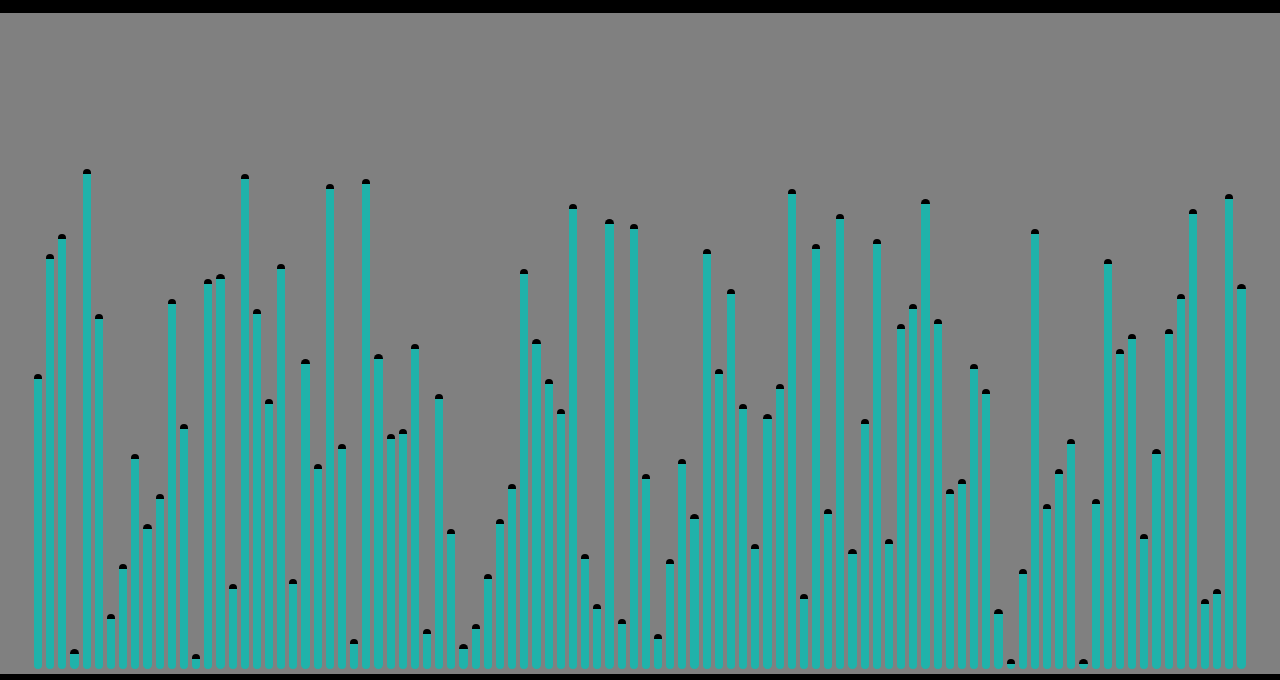
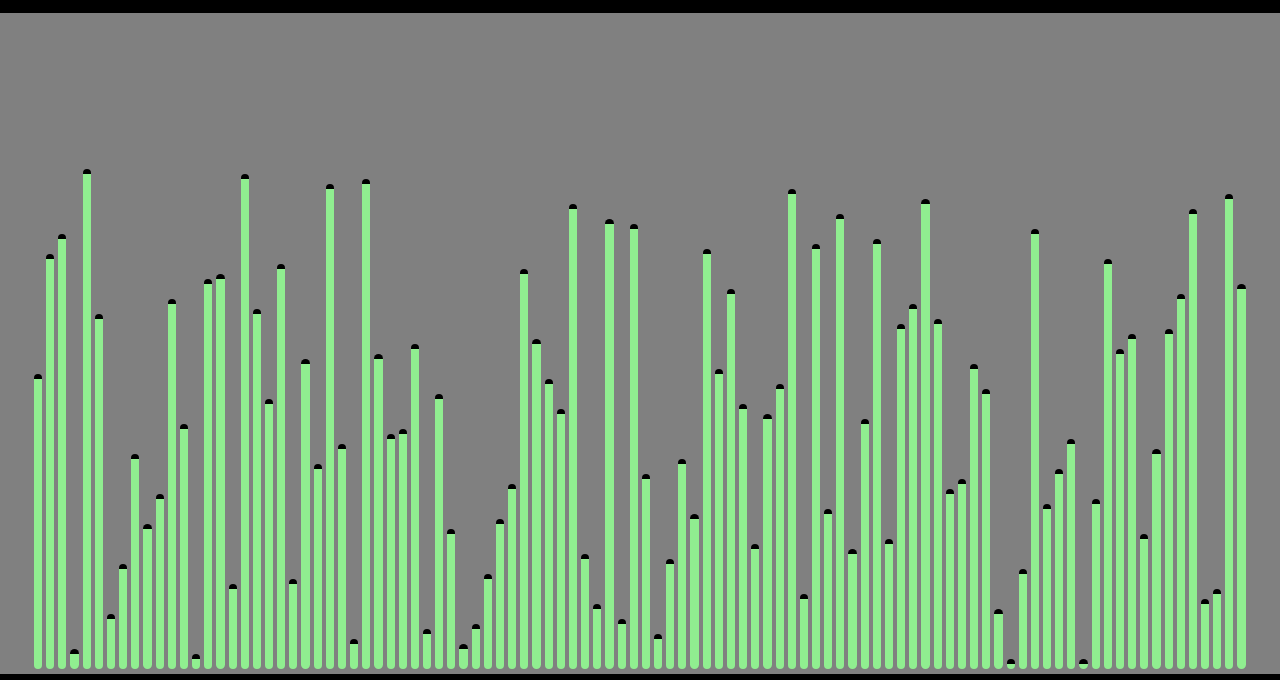
Before and after one commit to danleuc/sorter, a website: page app/public/index.html in a window 1280 px wide. Shown: the part 86-766 px from the top of the page. Drawn offline with nearby package versions, Linux system fonts and the light colour scheme.

Commit message:
test pipeline

```diff
--- a/app/public/style.css
+++ b/app/public/style.css
@@ -120,7 +120,7 @@ main {
   flex: 1;
   border-top: black 5px solid;
   border-radius: 10px;
-  background: lightseagreen;
+  background: lightgreen;
 }
 
 .selected {
```
